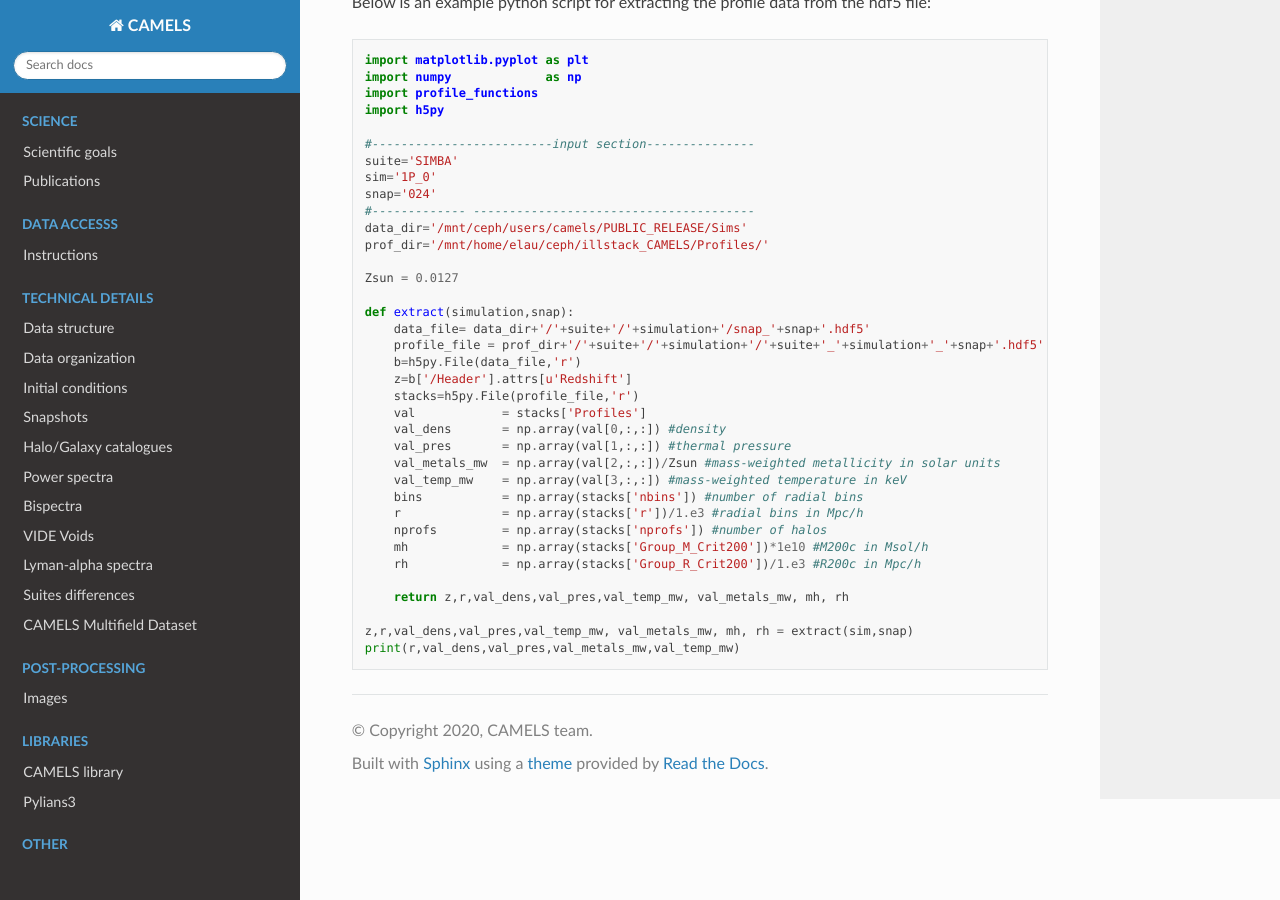
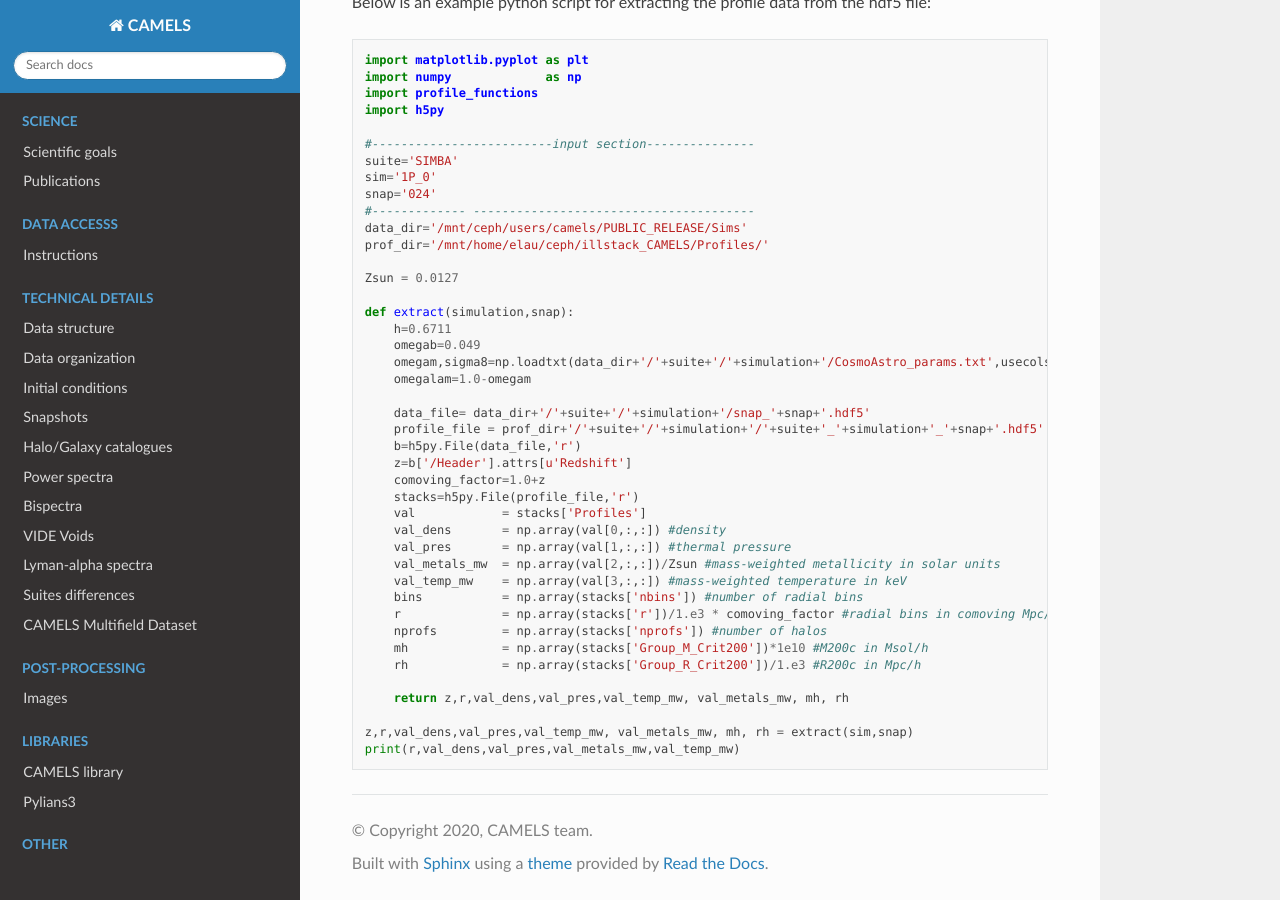
Before and after one commit to franciscovillaescusa/CAMELS, a Sphinx documentation site: the page built from docs/source/Profiles.rst, in a window 1280 px wide and 900 px high, scrolled down 556 px. Built offline with Sphinx 7.4.7 and the Read the Docs theme 2.0.0, drawn with Linux system fonts in a browser that asks for light colours.

Commit message:
Update Profiles.rst

```diff
--- a/docs/source/Profiles.rst
+++ b/docs/source/Profiles.rst
@@ -31,10 +31,16 @@ Below is an example python script for extracting the profile data from the hdf5
   Zsun = 0.0127
 
   def extract(simulation,snap):
+      h=0.6711
+      omegab=0.049
+      omegam,sigma8=np.loadtxt(data_dir+'/'+suite+'/'+simulation+'/CosmoAstro_params.txt',usecols=(1,2),unpack=True)
+      omegalam=1.0-omegam
+
       data_file= data_dir+'/'+suite+'/'+simulation+'/snap_'+snap+'.hdf5'
       profile_file = prof_dir+'/'+suite+'/'+simulation+'/'+suite+'_'+simulation+'_'+snap+'.hdf5'
       b=h5py.File(data_file,'r')
       z=b['/Header'].attrs[u'Redshift']
+      comoving_factor=1.0+z
       stacks=h5py.File(profile_file,'r')
       val            = stacks['Profiles']
       val_dens       = np.array(val[0,:,:]) #density
@@ -42,7 +48,7 @@ Below is an example python script for extracting the profile data from the hdf5
       val_metals_mw  = np.array(val[2,:,:])/Zsun #mass-weighted metallicity in solar units
       val_temp_mw    = np.array(val[3,:,:]) #mass-weighted temperature in keV
       bins           = np.array(stacks['nbins']) #number of radial bins
-      r              = np.array(stacks['r'])/1.e3 #radial bins in Mpc/h
+      r              = np.array(stacks['r'])/1.e3 * comoving_factor #radial bins in comoving Mpc/h
       nprofs         = np.array(stacks['nprofs']) #number of halos
       mh             = np.array(stacks['Group_M_Crit200'])*1e10 #M200c in Msol/h
       rh             = np.array(stacks['Group_R_Crit200'])/1.e3 #R200c in Mpc/h
```
